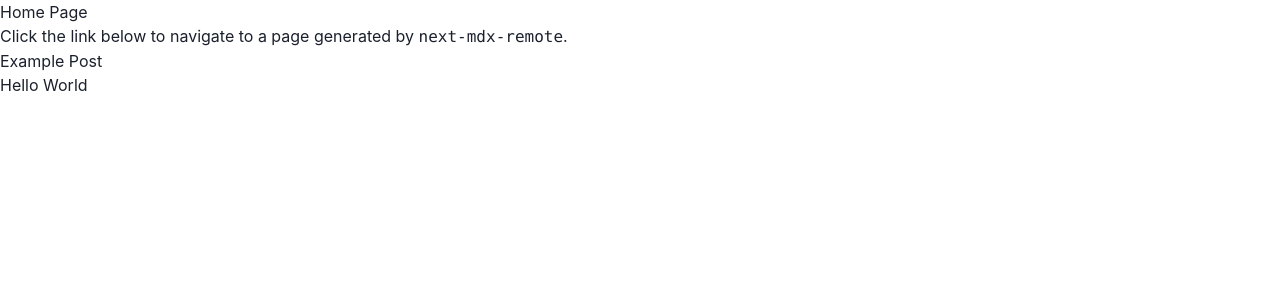
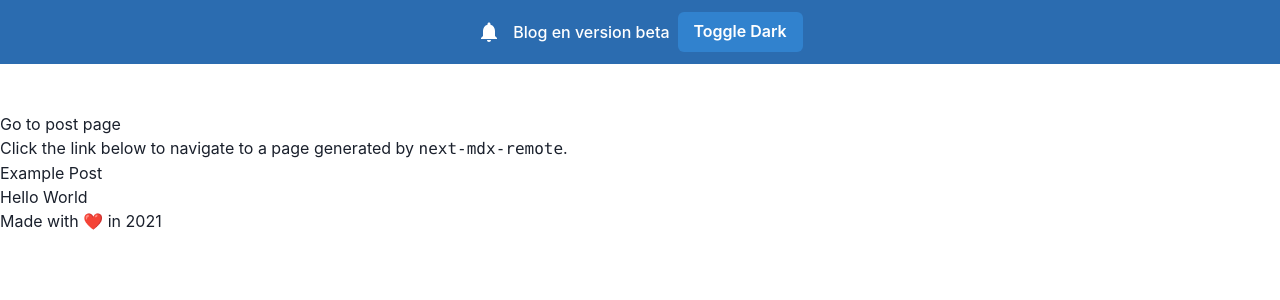
Before and after one commit to pom421/techlog, a Next.js app: page / in a window 1280 px wide. Shown: the top 300 px of the page. Built offline with nearby package versions, Linux system fonts and the light colour scheme.

Commit message:
feat: style post

```diff
--- a/pages/index.tsx
+++ b/pages/index.tsx
@@ -1,13 +1,28 @@
 import fs from "fs";
 import matter from "gray-matter";
+// import { Head } from "next/document";
 import Link from "next/link";
 import path from "path";
+import Banner from "../components/Banner";
 import { postFilePaths, POSTS_PATH } from "../utils/mdxUtils";
 
 export default function Index({ posts }) {
   return (
     <>
-      <h1>Home Page</h1>
+      {/* <Head>
+        <title>Pom's techlog, journey in adventureland</title>
+        <link rel="icon" href="/favicon.ico" />
+      </Head>
+ */}
+      <Banner />
+
+      <main>
+        <p>
+          <Link href="/post-page">
+            <a>Go to post page</a>
+          </Link>
+        </p>
+
         <p>
           Click the link below to navigate to a page generated by{" "}
           <code>next-mdx-remote</code>.
@@ -24,6 +39,16 @@ export default function Index({ posts }) {
             </li>
           ))}
         </ul>
+      </main>
+      <footer>
+        <p>
+          Made with&nbsp;
+          <span role="img" aria-label="heart">
+            ❤️
+          </span>
+          &nbsp;in 2021
+        </p>
+      </footer>
     </>
   );
 }
```
Also changed, not shown: components/Post.tsx (deleted, +0 -24 lines), pages/index-old.tsx (added, +47 -0 lines), pages/posts/[slug].js (+22 -9 lines). Lines whose indentation alone changed are shown as unchanged.
